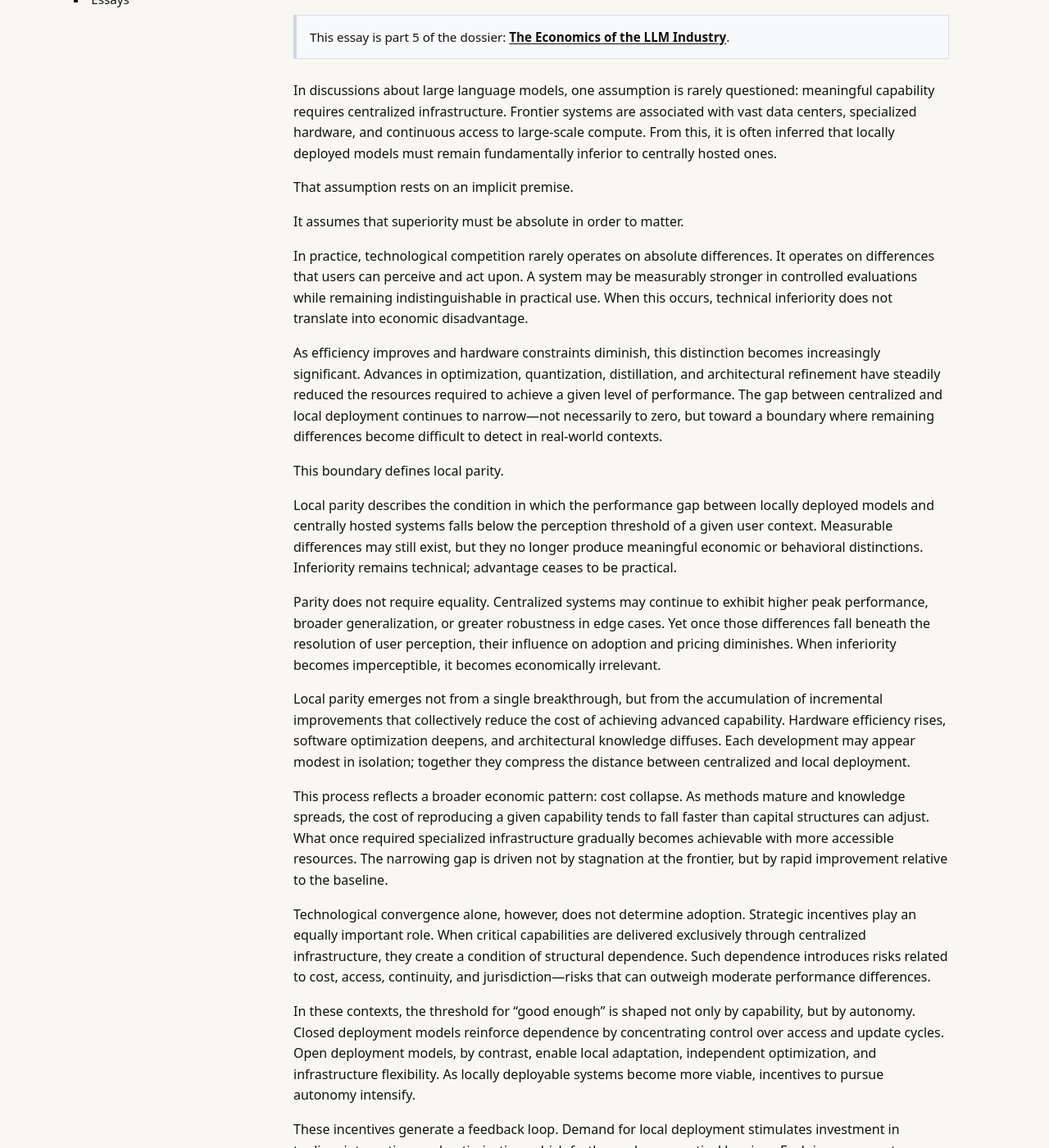
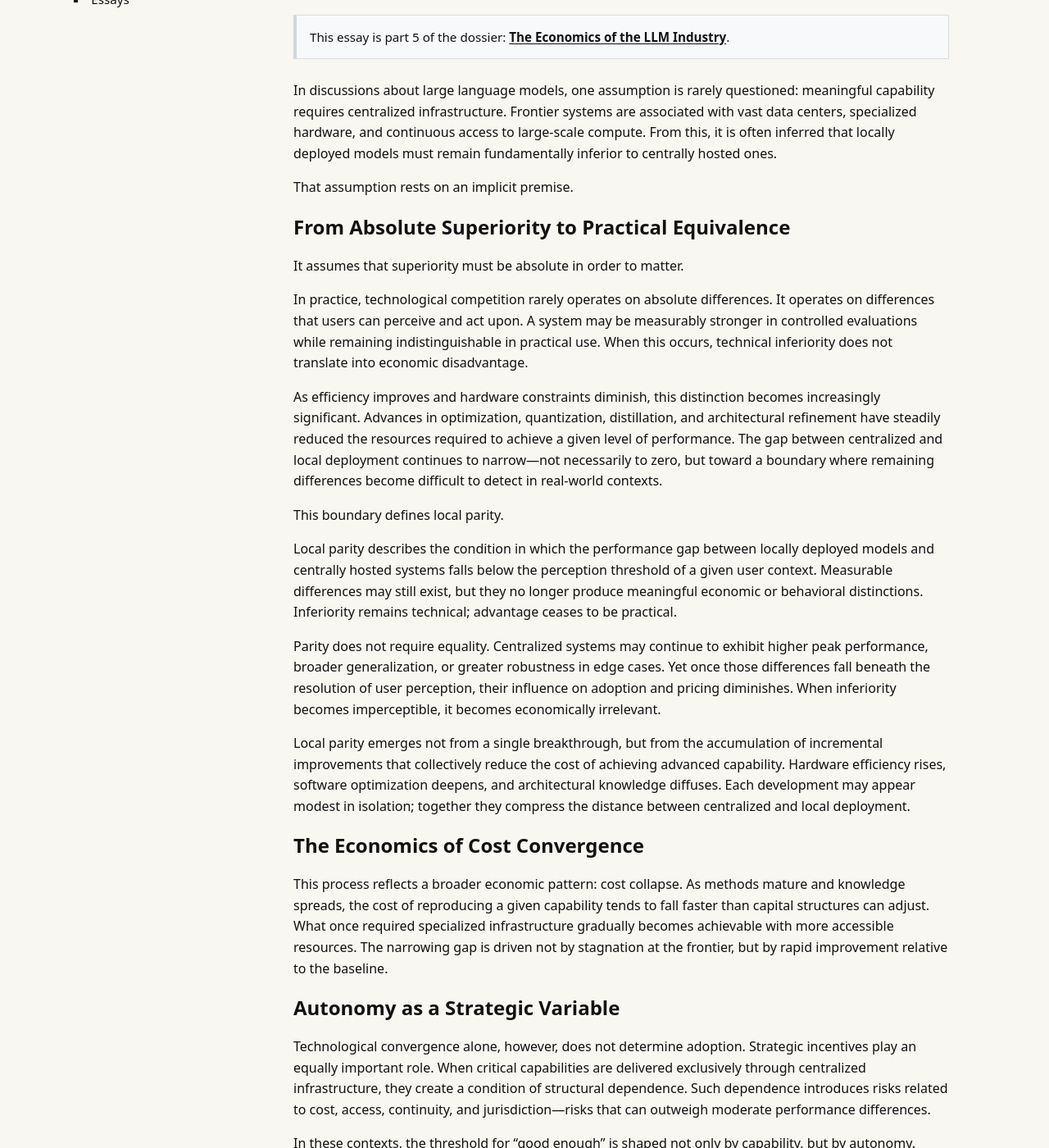
Before and after one commit to tedla-brandsema/tedla-brandsema.github.io, a Jekyll site: the page built from _writing/essays/local-parity.md, in a window 1280 px wide and 1400 px high, scrolled down 204 px. Shown: the whole window at 82% size. Built offline with Jekyll 4.4.1, drawn with Linux system fonts in a browser that asks for light colours; some of the changed text lies outside the part shown.

Commit message:
feat(essays): add and expand content across LLM economics essay series

```diff
--- a/_writing/essays/local-parity.md
+++ b/_writing/essays/local-parity.md
@@ -20,6 +20,8 @@ In discussions about large language models, one assumption is rarely questioned:
 
 That assumption rests on an implicit premise.
 
+## From Absolute Superiority to Practical Equivalence
+
 It assumes that superiority must be absolute in order to matter.
 
 In practice, technological competition rarely operates on absolute differences. It operates on differences that users can perceive and act upon. A system may be measurably stronger in controlled evaluations while remaining indistinguishable in practical use. When this occurs, technical inferiority does not translate into economic disadvantage.
@@ -34,7 +36,11 @@ Parity does not require equality. Centralized systems may continue to exhibit hi
 
 Local parity emerges not from a single breakthrough, but from the accumulation of incremental improvements that collectively reduce the cost of achieving advanced capability. Hardware efficiency rises, software optimization deepens, and architectural knowledge diffuses. Each development may appear modest in isolation; together they compress the distance between centralized and local deployment.
 
+## The Economics of Cost Convergence
+
 This process reflects a broader economic pattern: cost collapse. As methods mature and knowledge spreads, the cost of reproducing a given capability tends to fall faster than capital structures can adjust. What once required specialized infrastructure gradually becomes achievable with more accessible resources. The narrowing gap is driven not by stagnation at the frontier, but by rapid improvement relative to the baseline.
+
+## Autonomy as a Strategic Variable
 
 Technological convergence alone, however, does not determine adoption. Strategic incentives play an equally important role. When critical capabilities are delivered exclusively through centralized infrastructure, they create a condition of structural dependence. Such dependence introduces risks related to cost, access, continuity, and jurisdiction—risks that can outweigh moderate performance differences.
 
```
Also changed, not shown: other parts of _writing/essays/local-parity.md (+2 -0 lines), _writing/essays/data-duality.md (+6 -0 lines), _writing/essays/the-ai-race-is-a-category-error.md (+4 -0 lines), _writing/essays/the-inhibiting-lead.md (+2 -0 lines), _writing/essays/the-perception-threshold.md (+2 -0 lines).
